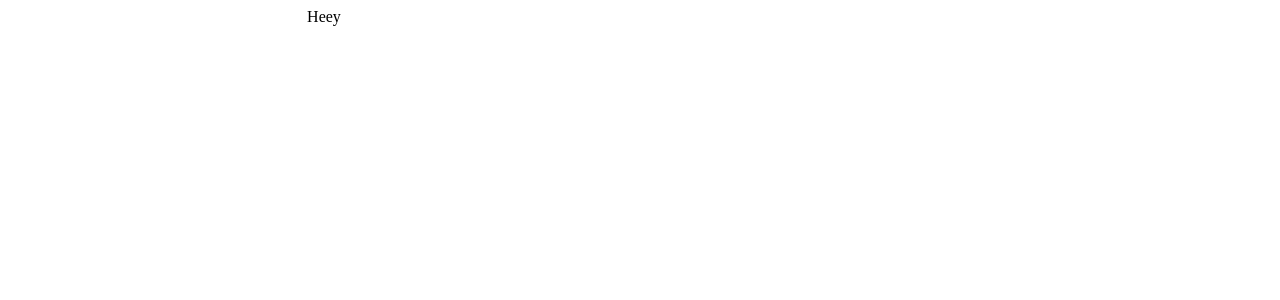
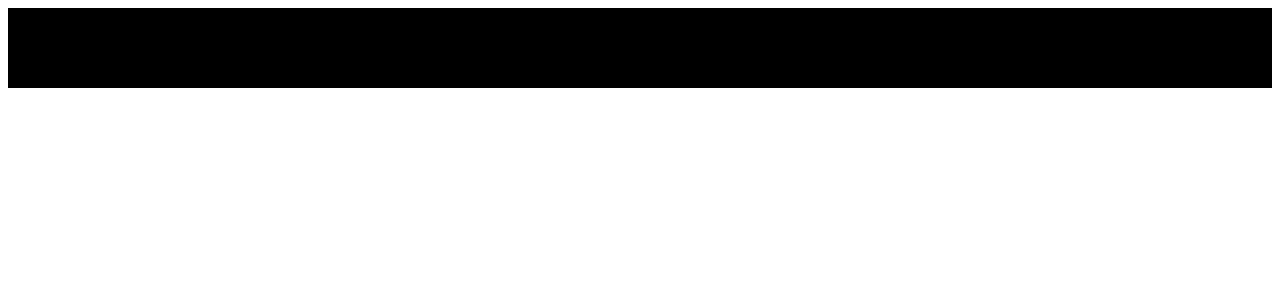
Before and after one commit to phoenixforceguild/phoenix-client, a React (Create React App) app in the folder frontend/: page / in a window 1280 px wide. Shown: the top 300 px of the page. Built offline with nearby package versions, Linux system fonts and the light colour scheme.

Commit message:
toolbar-component

```diff
--- a/frontend/public/index.html
+++ b/frontend/public/index.html
@@ -7,6 +7,8 @@
       name="viewport"
       content="width=device-width, initial-scale=1, shrink-to-fit=no"
     />
+    <meta http-equiv="X-UA-Compatible" content="IE=edge">
+    <meta name="viewport" content="width=device-width, initial-scale=1.0">
     <meta name="theme-color" content="#000000" />
     <!--
       manifest.json provides metadata used when your web app is installed on a
@@ -24,9 +26,9 @@
     -->
     <title>React App</title>
   </head>
-  <body>
+  <body style="height: 100%;">
     <noscript>You need to enable JavaScript to run this app.</noscript>
-    <div id="root"></div>
+    <div id="root" style="height: 100%;"></div>
     <!--
       This HTML file is a template.
       If you open it directly in the browser, you will see an empty page.
--- a/frontend/src/App.css
+++ b/frontend/src/App.css
@@ -1,5 +1,15 @@
 .App {
   text-align: center;
+  height: 100%;
+  width: 100%;
+}
+
+html, body, #app, #app>div {
+  height: 100%;
+}
+.main {
+  height: 100%;
+  width: 100%;
 }
 
 .App-logo {
--- a/frontend/src/App.js
+++ b/frontend/src/App.js
@@ -8,7 +8,7 @@ class App extends Component {
     return (
       <div className="App">
         <BrowserRouter>
-          <main>
+          <main className="main">
             <Switch>
               <Route exact path="/" component={Home} />
             </Switch>
--- a/frontend/src/home/home.css
+++ b/frontend/src/home/home.css
@@ -1,6 +1,18 @@
 .tst {
   display: grid;
-  grid-template-rows: 100%;
-  grid-template-columns: 50% 50%;
+  grid-template-rows: 10% 90%;
+  grid-template-columns: 100%;
   width: 100%;
+  height: 100%;
 }
+
+.toolbar {
+  grid-column-start: 1;
+  grid-column-end: 2;
+  grid-row-start:1;
+  grid-row-end: 2;
+}
+
+.toolbar-details {
+  background-color: black;
+}
--- a/frontend/src/home/home.js
+++ b/frontend/src/home/home.js
@@ -1,11 +1,12 @@
 import React, { Component } from 'react';
 import './home.css';
+import Toolbar from './toolbar';
 
 class Home extends Component {
   render() {
     return (
       <div className="tst">
-        Heey
+        <Toolbar className="toolbar" />
       </div>
     );
   }
--- /dev/null
+++ b/frontend/src/home/toolbar.js
@@ -0,0 +1,13 @@
+import React, {Component} from 'react';
+
+class Toolbar extends Component {
+  render() {
+    return (
+      <div className="toolbar-details">
+        aopsdkapodkpo
+      </div>
+    );
+  };
+}
+
+export default Toolbar;
--- a/frontend/src/index.js
+++ b/frontend/src/index.js
@@ -17,7 +17,7 @@ const store = createStore(
 
 render(
   <Provider store={store}>
-      <App />
+      <App style={{height: '100%;'}} />
   </Provider>,
   document.getElementById('root')
 );
```
